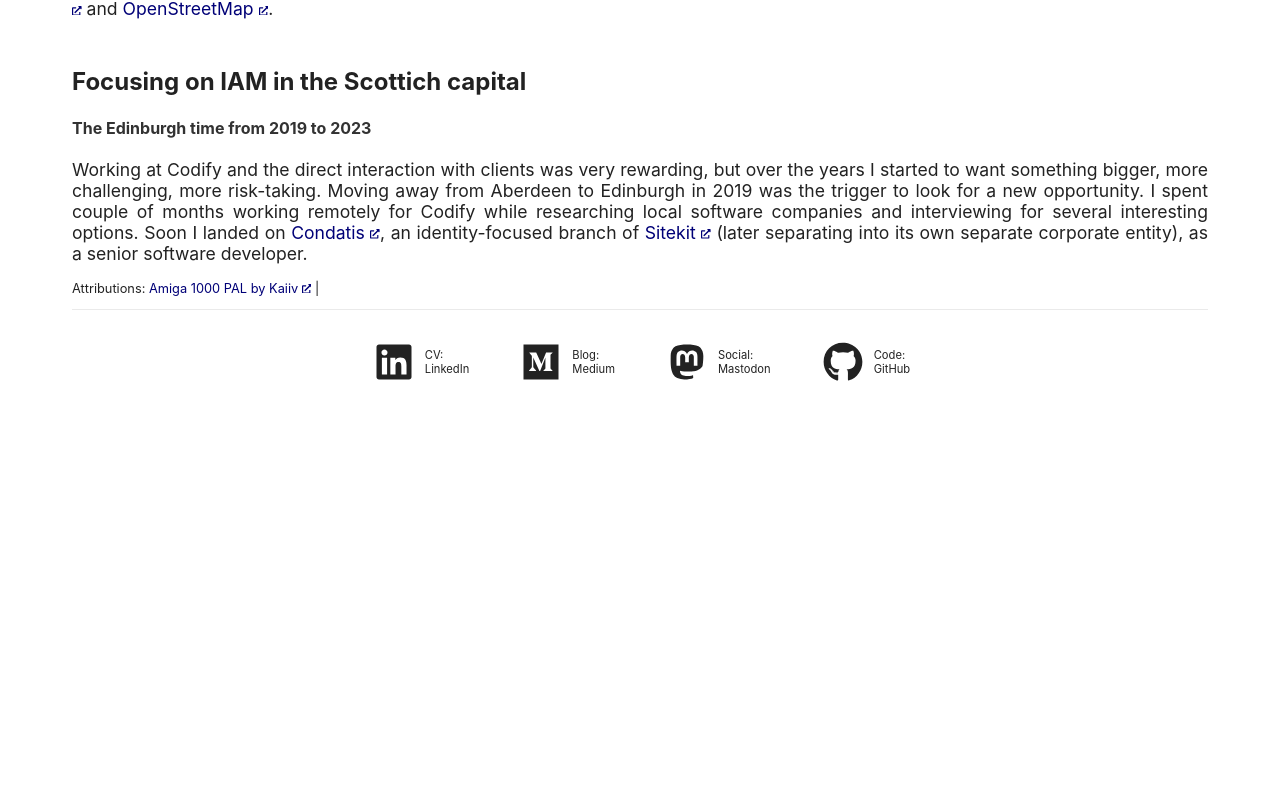
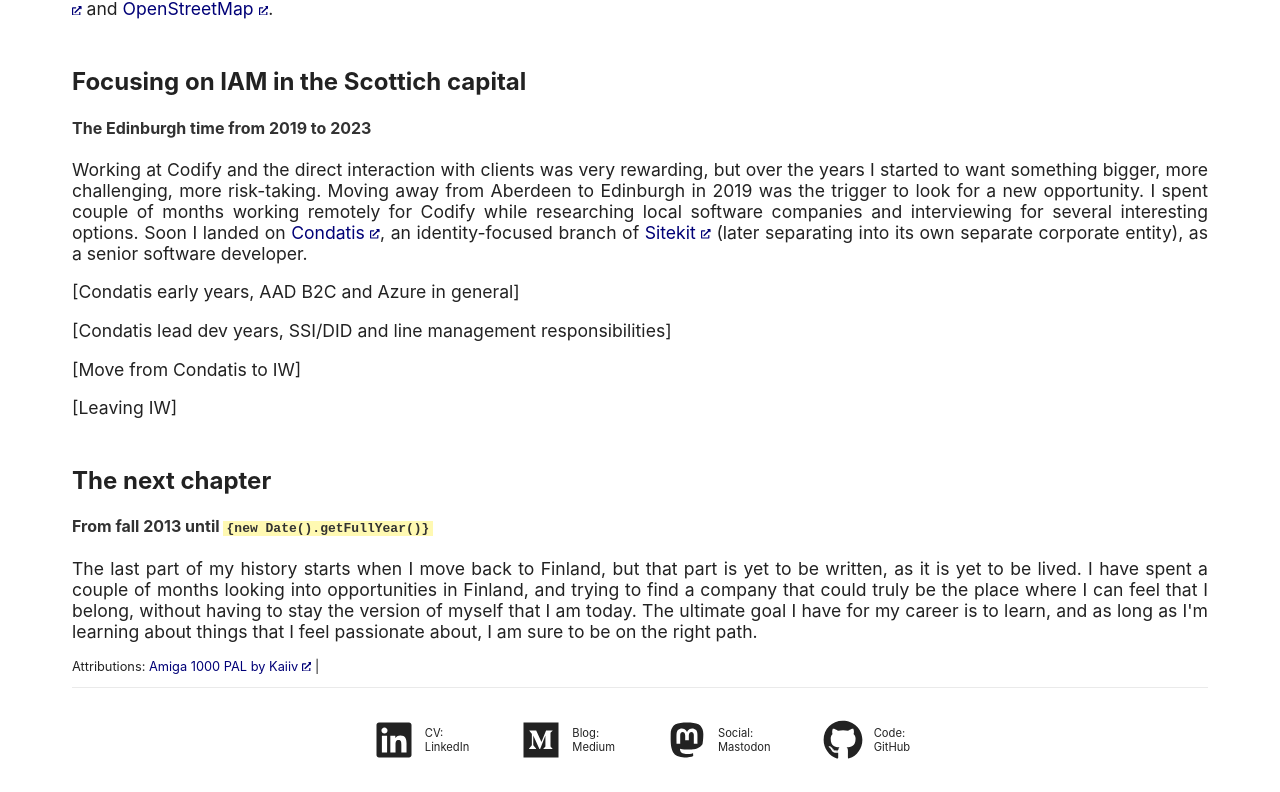
Before and after one commit to vuorinem/mikko.vuorinen.info, a Next.js app: page /history in a window 1280 px wide. Shown: the part 7329-8121 px from the top of the page. Before the commit the page ends 7743 px from the top, so only its background shows below. Built offline with nearby package versions, Linux system fonts and the light colour scheme; a web font is replaced by a local one.

Commit message:
Add rough structure for the rest of the history

```diff
--- a/app/history/page.tsx
+++ b/app/history/page.tsx
@@ -232,6 +232,26 @@ export default function History() {
                 <p>
                     Working at Codify and the direct interaction with clients was very rewarding, but over the years I started to want something bigger, more challenging, more risk-taking. Moving away from Aberdeen to Edinburgh in 2019 was the trigger to look for a new opportunity. I spent couple of months working remotely for Codify while researching local software companies and interviewing for several interesting options. Soon I landed on <ExternalLink href="https://condatis.com/">Condatis</ExternalLink>, an identity-focused branch of <ExternalLink href="https://sitekit.co.uk/">Sitekit</ExternalLink> (later separating into its own separate corporate entity), as a senior software developer.
                 </p>
+                <p>
+                    [Condatis early years, AAD B2C and Azure in general]
+                </p>
+                <p>
+                    [Condatis lead dev years, SSI/DID and line management responsibilities]
+                </p>
+                <p>
+                    [Move from Condatis to IW]
+                </p>
+                <p>
+                    [Leaving IW]
+                </p>
+            </section>
+
+            <section>
+                <h2>The next chapter</h2>
+                <h4>From fall 2013 until <code>&#123;new Date().getFullYear()&#125;</code></h4>
+                <p>
+                    The last part of my history starts when I move back to Finland, but that part is yet to be written, as it is yet to be lived. I have spent a couple of months looking into opportunities in Finland, and trying to find a company that could truly be the place where I can feel that I belong, without having to stay the version of myself that I am today. The ultimate goal I have for my career is to learn, and as long as I&apos;m learning about things that I feel passionate about, I am sure to be on the right path.
+                </p>
             </section>
 
             <p className={styles.attributions}>
```
